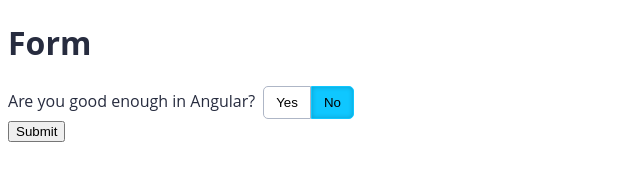
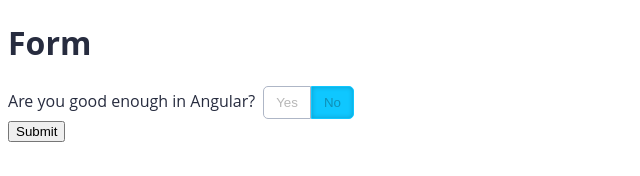
Before and after one commit to GustavoXavier-hub/Angular-acessibilidade, an Angular app in the folder Angular-acessibildade/: page / in a window 1280 px wide. Shown: the top 176 px of the page, without its empty margins (0-640 px from the left). Built offline with nearby package versions, Linux system fonts and the light colour scheme.

Commit message:
Estado-Disabled

```diff
--- a/Angular-acessibildade/src/app/app.component.html
+++ b/Angular-acessibildade/src/app/app.component.html
@@ -2,6 +2,7 @@
   <h1>Form</h1>
   <form [formGroup]="form" (ngSubmit)="submit()">
     <app-yes-no-button-group
+       [disabled]="true"
       formControlName="yesNoAnswer"
       label="Are you good enough in Angular?">
     </app-yes-no-button-group>
--- a/Angular-acessibildade/src/app/shared/component/yes-no-button-group/yes-no-button-group.component.html
+++ b/Angular-acessibildade/src/app/shared/component/yes-no-button-group/yes-no-button-group.component.html
@@ -8,6 +8,7 @@
     appKmItem
     (focused)="activate(options.YES)"
     role="radio"
+    [attr.disabled]="disabled ? disabled : null"
     [attr.aria-checked]="value === options.YES"
     [attr.tabindex]="value === options.YES || value === null ? 0 : -1"
     type="button"
@@ -20,6 +21,7 @@
     appKmItem
     (focused)="activate(options.NO)"
     role="radio"
+    [attr.disabled]="disabled ? disabled : null"
     [attr.aria-checked]="value === options.NO"
     [attr.tabindex]="value === options.NO ? 0 : -1"
     type="button"
--- a/Angular-acessibildade/src/app/shared/component/yes-no-button-group/yes-no-button-group.component.ts
+++ b/Angular-acessibildade/src/app/shared/component/yes-no-button-group/yes-no-button-group.component.ts
@@ -14,6 +14,7 @@
   ]
 })
 export class YesNoButtonGroupComponent implements OnInit, ControlValueAccessor {
+  @Input() disabled = false;
   @Input() public value: string = null;
   @Input() public label: string = '';
   @Output() public valueChange = new EventEmitter<string>();
@@ -38,7 +39,7 @@
    this.onTouched = fn;
   }
   public setDisabledState?(isDisabled: boolean): void {
-    throw new Error('Method not implemented.');
+   this.disabled = isDisabled;
   }
 
   ngOnInit(): void {
```
